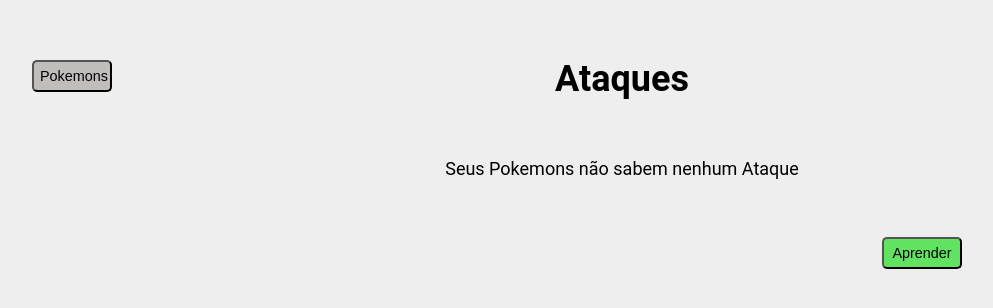
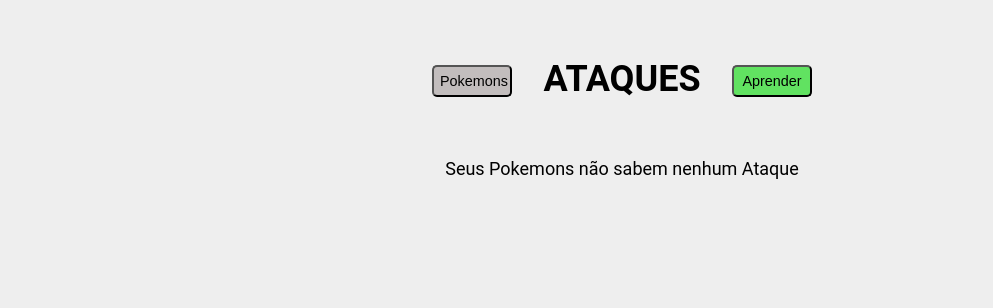
Before and after one commit to Davi-Madruga/wsBackend-Fabrica25.2, a Django app: page /listar_ataques/ in a window 1280 px wide. Shown: the top 308 px of the page, without its empty margins (18-1011 px from the left). Run offline with Django 5.2, Linux system fonts and the light colour scheme; data that the repository does not hold is empty.

Commit message:
Style: css

```diff
--- a/app/static/app/css/style.css
+++ b/app/static/app/css/style.css
@@ -13,8 +13,8 @@ body {
 
 .trocar {
     position: absolute;
-    top: 50px;
-    left: 50px;
+    top: 55px;
+    left: 450px;
 }
 
 .tabela {
@@ -53,9 +53,9 @@ tr {
 
 .cadastrar {
     background-color: rgb(97, 226, 97);
-    position: relative;
-    left: 300px;
-    top: 30px;
+    position: absolute;
+    top: 55px;
+    right: 450px;
 }
 .verde{
     background-color: rgb(81, 255, 81);
--- a/app/templates/listar_ataques.html
+++ b/app/templates/listar_ataques.html
@@ -8,7 +8,7 @@
     <link rel="stylesheet" href="{% static 'app/css/style.css' %}">
 </head>
 <body>
-    <h1 class='titulopagina'>Ataques</h1><a href="{% url 'listar_pokemons' %}"><button class='trocar'>Pokemons</button></a>
+    <h1 class='titulopagina'>ATAQUES</h1><a href="{% url 'listar_pokemons' %}"><button class='trocar'>Pokemons</button></a>
     {% if ataques %}
     <table class='tabela'>
         <tr>
--- a/app/templates/listar_pokemons.html
+++ b/app/templates/listar_pokemons.html
@@ -8,8 +8,9 @@
     <link rel="stylesheet" href="{% static 'app/css/style.css' %}">
 </head>
 <body>
-    <h1 class="titulopagina">POKÉDEX</h1><a href="{% url 'listar_ataques' %}"><button class="trocar">Ataques</button></a>
+    <h1 class="titulopagina">POKÉDEX</h1>
     {% if pokemons %}
+    <a href="{% url 'listar_ataques' %}"><button class="trocar">Ataques</button></a>
     <table class="tabela">
         <thead>
             <tr>
```
